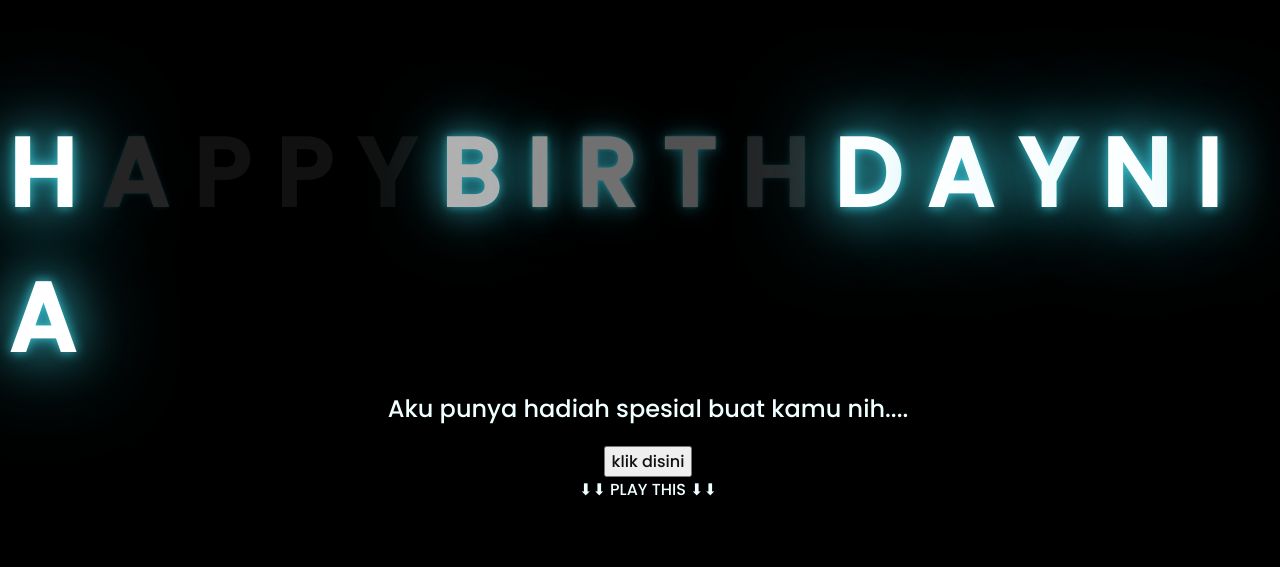
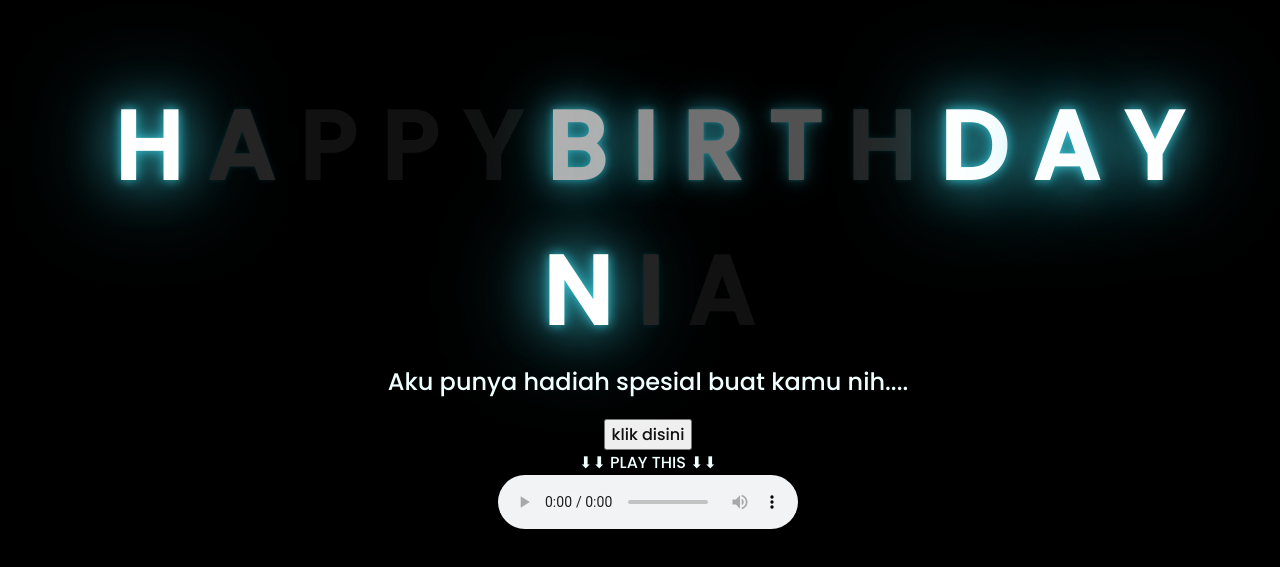
Before and after one commit to Ngurahbayu777/nia-birthday.github.io, a plain HTML site: page index.html in a window 1280 px wide. Shown: the part 107-674 px from the top of the page. Drawn offline with Linux system fonts and the light colour scheme.

Commit message:
Update index.html

```diff
--- a/index.html
+++ b/index.html
@@ -24,6 +24,8 @@
         <span>D</span>
         <span>A</span>
         <span>Y</span>
+    </div>
+    <div class="greetings">
         <span>N</span>
         <span>I</span>
         <span>A</span>
@@ -31,20 +33,23 @@
     <div class="description">
         <span>Aku punya hadiah spesial buat kamu nih....</span>
     </div>
+
     <div class="button">
         <!-- Tambahkan tombol play ke dalam HTML -->
         <button>
             <a href="flower.html">klik disini</a>
         </button>
-
     </div>
 
     <div class="description2" >
         <span> ⬇⬇ PLAY THIS ⬇⬇ </span>
     </div>
-    <!-- Letakkan tag audio di bagian bawah -->
-    <audio autoplay loop muted playsinline>
-        <source src="https://j.top4top.io/m_2994e0i5h1.mp3" type="audio/mpeg">
-    </audio>
+    <embed src="" loop="true" autostart="true" width="2" height="0" hidden>
+        <audio
+            controls="controls"
+            controls preload="auto"
+            autoplay="autoplay" loop mutet playsinline>
+                <source src="https://j.top4top.io/m_2994e0i5h1.mp3" type="audio/mpeg">
+                    </audio>
 </body>
 </html>
```
